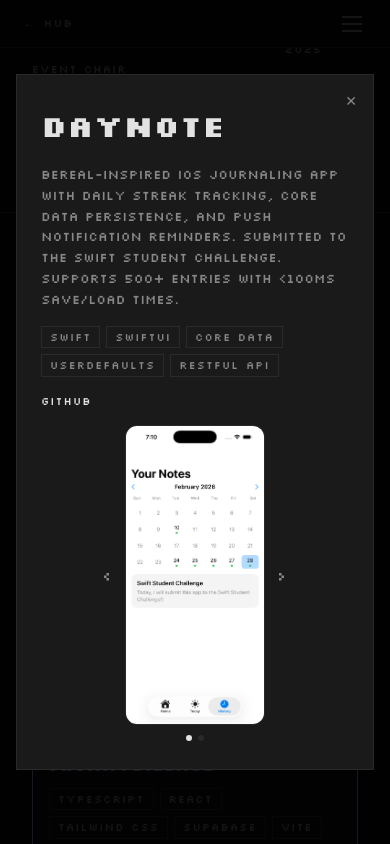
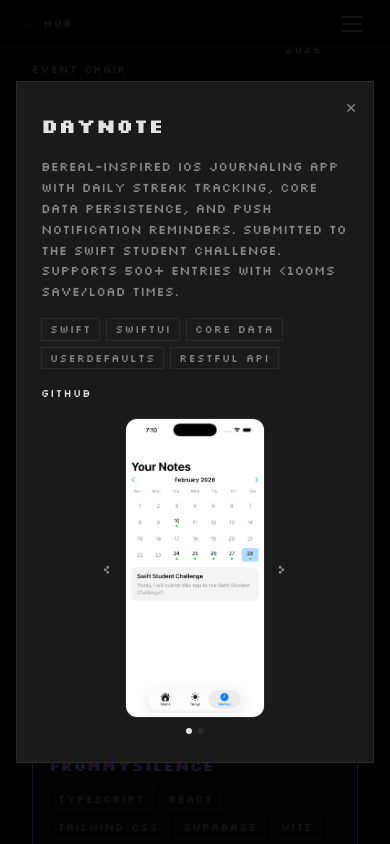
Before and after one commit to thomstah/portfolio, a Next.js app: page / in a window 390 px wide. Both pictures are taken after a click on the element 195 px from the left and 3431 px from the top of the page. Shown: the part 3009-3853 px from the top of the page. Built offline with nearby package versions, Linux system fonts and the light colour scheme.

Commit message:
fix: apply cardTitleSize to mobile modal title as well
Co-Authored-By: Claude Sonnet 4.6 <noreply@anthropic.com>

```diff
--- a/components/ProjectCard.tsx
+++ b/components/ProjectCard.tsx
@@ -168,7 +168,7 @@ export function ProjectCard({ project }: Props) {
             padding: '28px 24px', display: 'flex', flexDirection: 'column', gap: '16px',
           }}>
             <button onClick={() => setOpen(false)} style={{ position: 'absolute', top: '16px', right: '16px', background: 'none', border: 'none', cursor: 'pointer', fontFamily: 'var(--font-pixelify-sans)', fontSize: '14px', color: colors.textMuted }}>✕</button>
-            <h3 style={{ fontFamily: 'var(--font-pixelify-sans)', fontSize: fontSizes.name, fontWeight: 700, color: titleC, paddingRight: '24px' }}>
+            <h3 style={{ fontFamily: 'var(--font-pixelify-sans)', fontSize: cardTitleSize, fontWeight: 700, color: titleC, paddingRight: '24px' }}>
               {project.title}
             </h3>
             <p style={{ fontSize: '13px', color: colors.textMuted, lineHeight: 1.6 }}>{project.description}</p>
```
